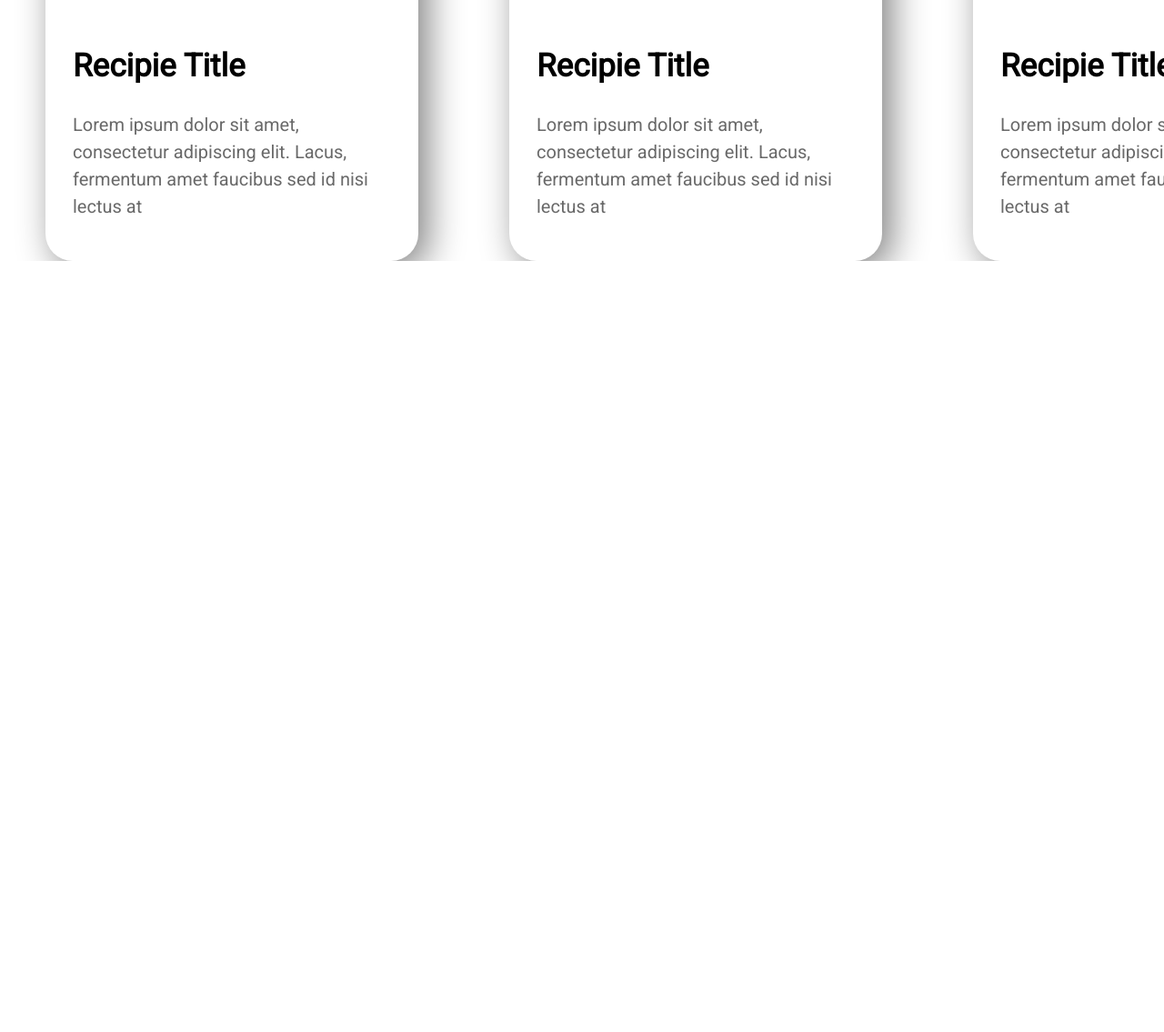
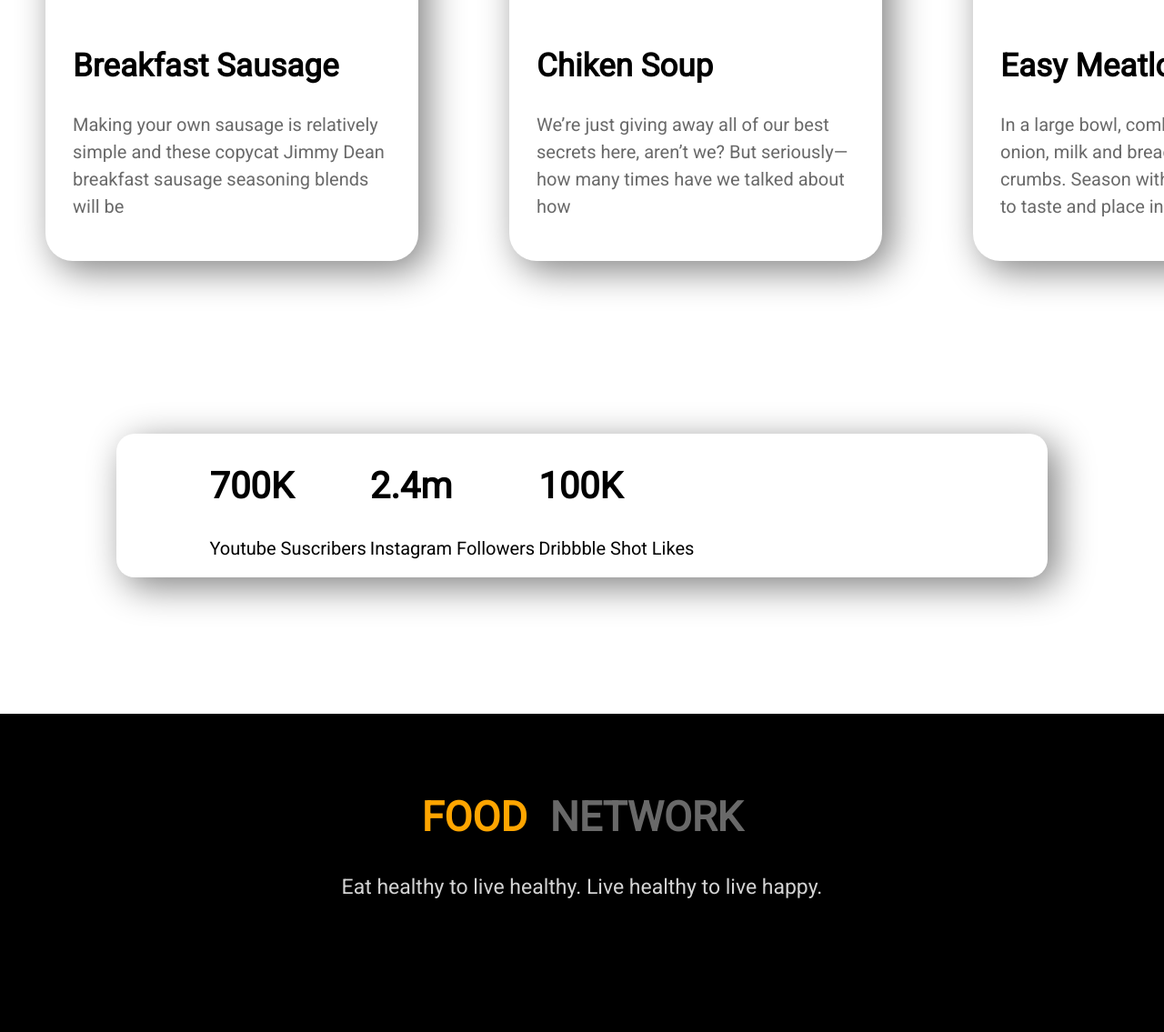
Before and after one commit to Hasanul-Alam/Food_fun, a plain HTML site: page index.html in a window 1280 px wide. Shown: the part 2540-3675 px from the top of the page at 91% size. Before the commit the page ends 2827 px from the top, so only its background shows below. Drawn offline with Linux system fonts and the light colour scheme.

Commit message:
finishing

```diff
--- a/index.html
+++ b/index.html
@@ -13,7 +13,7 @@
 </head>
 
 <body>
-    <section class="top_area flexible_container">
+    <section id="top_area" class="flexible_container">
         <div class="top_left half_width">
             <h1><span>Skip</span> The Diet,
                 <br>Just Eat Healthy
@@ -41,7 +41,7 @@
             <a target="_blank" href="https://foodfuntravel.com/" class="button">Contact Me</a>
         </div>
     </section>
-    <section class="my_recipies">
+    <section id="my_recipies">
         <div class="my_recipies_top">
             <h2>My Recipies</h2>
             <p>Women, children, and community members breathe cleaner air, save trees and soil, save money for food and
@@ -53,11 +53,9 @@
                     <img src="images/food/Project Cover.jpg" alt="food_image">
                 </div>
                 <div class="recipie_des">
-                    <h2>Recipie Title</h2>
-                    <p>Lorem ipsum dolor sit amet,
-                        consectetur adipiscing elit. Lacus,
-                        fermentum amet faucibus sed id nisi
-                        lectus at</p>
+                    <h2>Breakfast Sausage</h2>
+                    <p>Making your own sausage is relatively simple and these copycat Jimmy Dean breakfast sausage
+                        seasoning blends will be</p>
                 </div>
             </div>
             <div class="recipie_item">
@@ -65,11 +63,9 @@
                     <img src="images/food/Project Cover.png" alt="food_image">
                 </div>
                 <div class="recipie_des">
-                    <h2>Recipie Title</h2>
-                    <p>Lorem ipsum dolor sit amet,
-                        consectetur adipiscing elit. Lacus,
-                        fermentum amet faucibus sed id nisi
-                        lectus at</p>
+                    <h2>Chiken Soup</h2>
+                    <p>We’re just giving away all of our best secrets here, aren’t we? But seriously—how many times have
+                        we talked about how</p>
                 </div>
             </div>
             <div class="recipie_item">
@@ -77,15 +73,37 @@
                     <img src="images/food/Project Cover1.jpg" alt="food_image">
                 </div>
                 <div class="recipie_des">
-                    <h2>Recipie Title</h2>
-                    <p>Lorem ipsum dolor sit amet,
-                        consectetur adipiscing elit. Lacus,
-                        fermentum amet faucibus sed id nisi
-                        lectus at</p>
+                    <h2>Easy Meatloaf</h2>
+                    <p>In a large bowl, combine the beef, egg, onion, milk and bread OR cracker crumbs. Season with salt
+                        and pepper to taste and place in a lightly</p>
                 </div>
             </div>
         </div>
     </section>
+    <section class="subscriber_area">
+        <div class="sub_subscriber">
+            <div class="sub_subscriber2">
+                <div class="sub_same">
+                    <h1>700K</h1>
+                    <p>Youtube Suscribers</p>
+                </div>
+                <div class="sub_same">
+                    <h1>2.4m</h1>
+                    <p>Instagram Followers</p>
+                </div>
+                <div class="sub_same">
+                    <h1>100K</h1>
+                    <p>Dribbble Shot Likes</p>
+                </div>
+            </div>
+        </div>
+    </section>
+    <footer>
+        <div class="footer_des">
+            <h2><span>FOOD</span> NETWORK</h2>
+            <p>Eat healthy to live healthy. Live healthy to live happy.</p>
+        </div>
+    </footer>
 </body>
 
 </html>
--- a/style.css
+++ b/style.css
@@ -10,7 +10,7 @@ body{
     width: 50%;
     float: left;
 }
-.top_area{
+#top_area{
 padding-left: 5%;
 padding-bottom: 150px;
 }
@@ -36,7 +36,7 @@ background-image: linear-gradient(tomato, orange);
 padding: 20px 40px;
 border-radius: 35px;
 }
-.top_area .top_right{
+.top_right{
     margin-left: 5%;
     padding-left: 5%;
 }
@@ -62,8 +62,8 @@ font-size: 20px;
 line-height: 1.7;
 padding-bottom: 65px;
 }
-.my_recipies{
-
+#my_recipies{
+padding-bottom: 800px;
 }
 .my_recipies_top{
 text-align: center;
@@ -109,3 +109,49 @@ font-size: 35px;
     color: dimgray;
     line-height: 1.5;
 }
+.subscriber_area{
+padding-bottom: 150px;
+}
+.sub_subscriber{
+background-color: white;
+width: 80%;
+margin: 0 auto;
+border-radius: 20px;
+box-shadow: 10px 10px 40px gray;
+}
+.sub_subscriber2{
+    width: 80%;
+    margin: 0 auto;
+}
+.sub_same{
+    display: inline-block;
+}
+.sub_same h1{
+font-size: 40px;
+}
+.sub_same p{
+font-size: 20px;
+}
+footer{
+    width: 100%;
+    height: 350px;
+    background-color: black;
+    color: white;
+    text-align: center;
+}
+.footer_des{
+    padding-top: 50px;
+}
+.footer_des h2{
+font-size: 45px;
+font-weight: bold;
+color: dimgray;
+word-spacing: 0.3em;
+}
+.footer_des h2 span{
+    color: orange;
+}
+.footer_des p{
+    font-size: 23px;
+    color: lightgray;
+}
```
